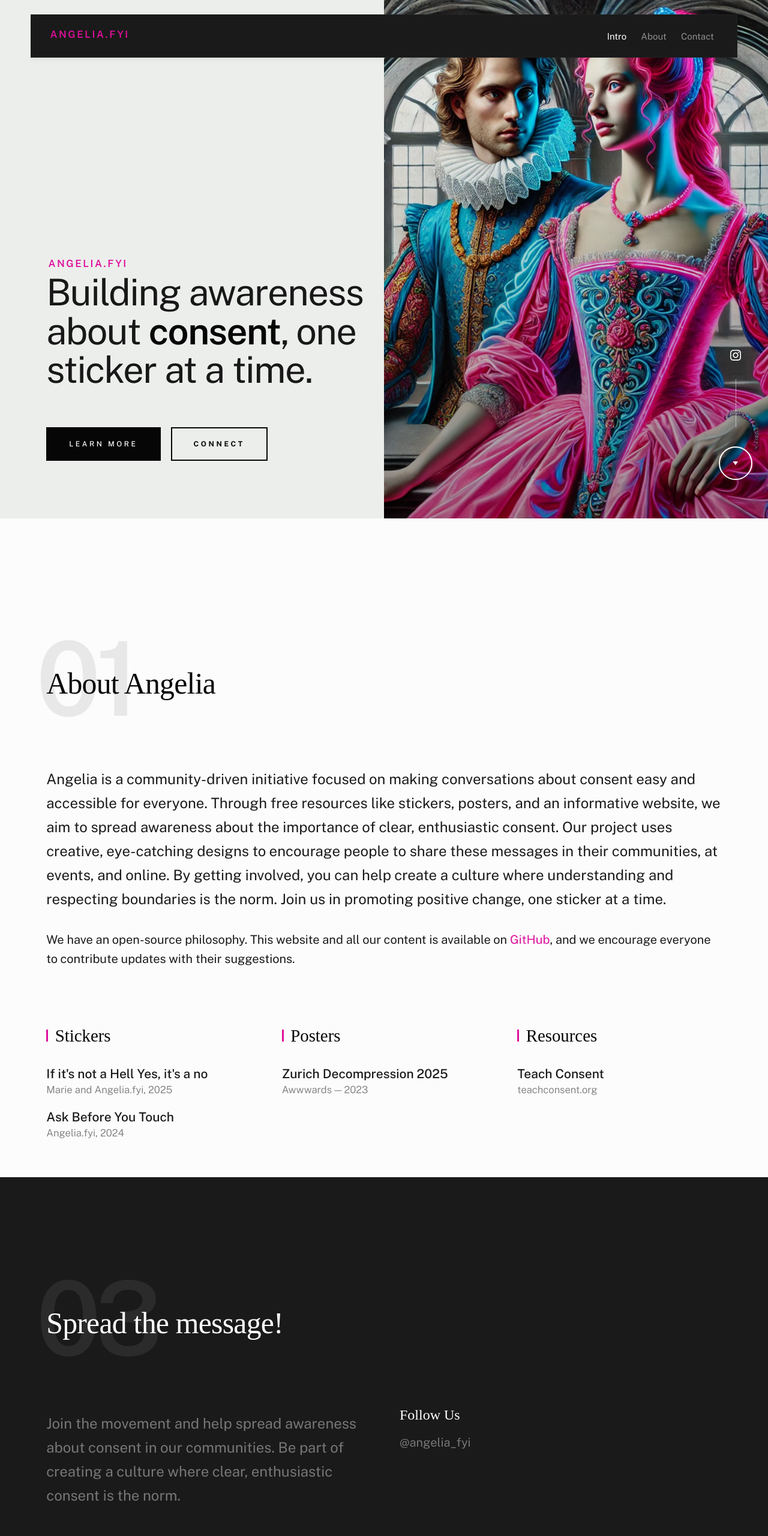
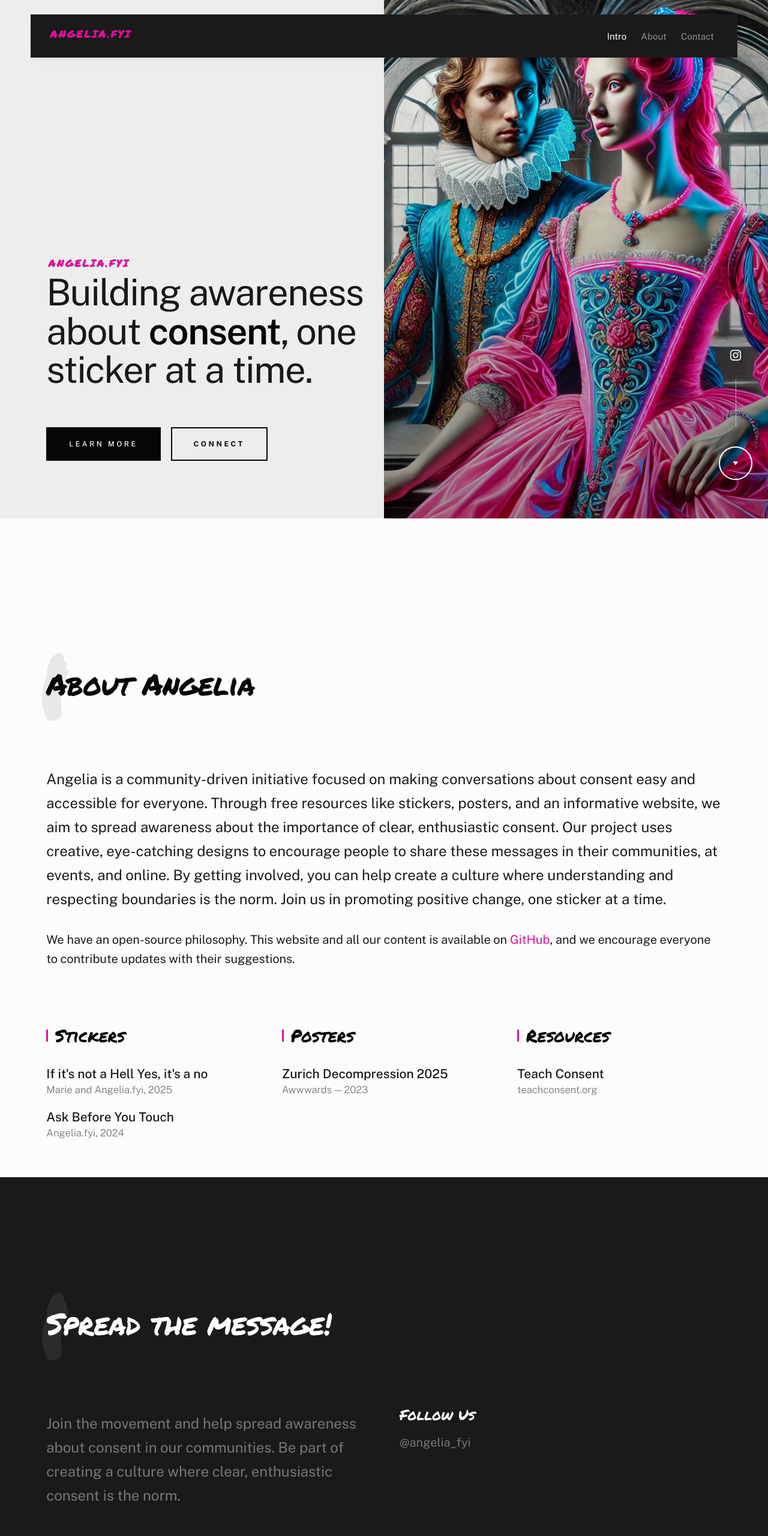
Before and after one commit to angelia-fyi/angelia-fyi.github.io, a plain HTML site: page index.html in a window 1280 px wide. Shown: the top 2560 px of the page at 60% size. Drawn offline with nearby package versions, Linux system fonts and the light colour scheme; a web font is replaced by a local one.

Commit message:
Introduce Permanent Marker font

```diff
--- a/css/styles.css
+++ b/css/styles.css
@@ -79,6 +79,7 @@
 :root {
     --font-1: "Public Sans", Sans-serif;
     --font-2: "Castoro", Serif;
+    --font-3: "Permanent Marker", Cursive;
 
   /* monospace
    */
@@ -1229,7 +1230,7 @@ h6,
 .h4,
 .h5,
 .h6 {
-    font-family           : var(--font-2);
+    font-family           : var(--font-3);
     font-weight           : 400;
     color                 : var(--color-text-dark);
     font-variant-ligatures: common-ligatures;
@@ -1303,7 +1304,7 @@ h5,
 
 h6,
 .h6 {
-    font-family   : var(--font-1);
+    font-family   : var(--font-3);
     font-weight   : 600;
     font-size     : var(--text-sm);
     line-height   : var(--vspace-0_75);
@@ -2696,7 +2697,7 @@ td:last-child {
 }
 
 .text-pretitle {
-    font-family   : var(--font-1);
+    font-family   : var(--font-3);
     font-weight   : 600;
     font-size     : var(--text-size);
     line-height   : var(--vspace-1);
@@ -2733,7 +2734,7 @@ td:last-child {
 
 .section-header::before {
     content       : attr(data-num);
-    font-family   : var(--font-1);
+    font-family   : var(--font-3);
     font-weight   : 600;
     font-size     : 10em;
     letter-spacing: -0.05em;
--- a/index.html
+++ b/index.html
@@ -34,6 +34,18 @@
     <link rel="icon" type="image/png" sizes="32x32" href="favicon-32x32.png">
     <link rel="icon" type="image/png" sizes="16x16" href="favicon-16x16.png">
     <link rel="manifest" href="site.webmanifest">
+
+    <!-- Fonts
+    ================================================== -->
+    <style>
+        @import url('https://fonts.googleapis.com/css2?family=Permanent+Marker&display=swap');
+
+        .permanent-marker-regular {
+            font-family: "Permanent Marker", cursive;
+            font-weight: 400;
+            font-style: normal;
+        }
+    </style>
 
 </head>
 
@@ -140,7 +152,7 @@
             <div class="row s-about__content">
                 <div class="column xl-12">
 
-                    <div class="section-header" data-num="01">
+                    <div class="section-header" data-num="i">
                         <h2 class="text-display-title">About Angelia</h2>
                     </div>
 
@@ -216,7 +228,7 @@
 
             <div class="row">
                 <div class="column lg-12">
-                    <div class="section-header light-on-dark" data-num="03">
+                    <div class="section-header light-on-dark" data-num="i">
                         <h2 class="text-display-title">Spread the message!</h2>
                     </div>
                 </div>
```
